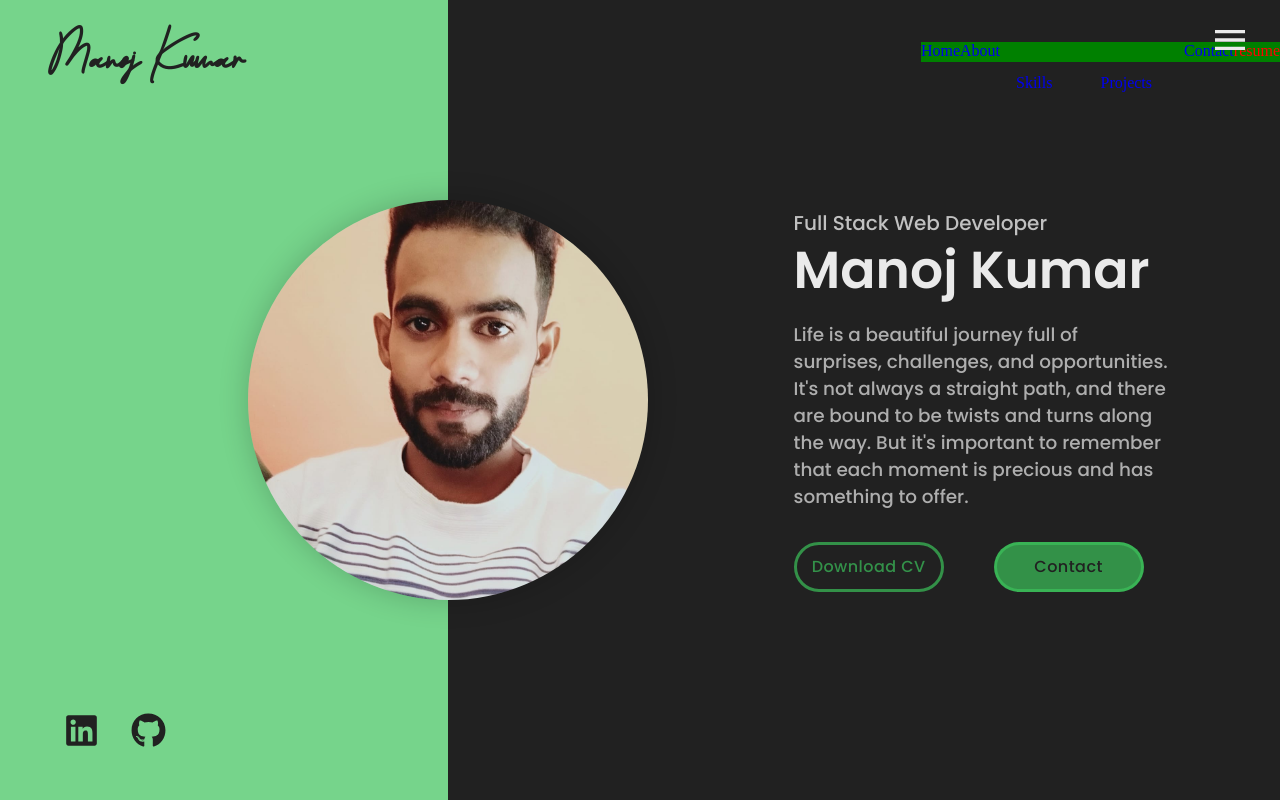
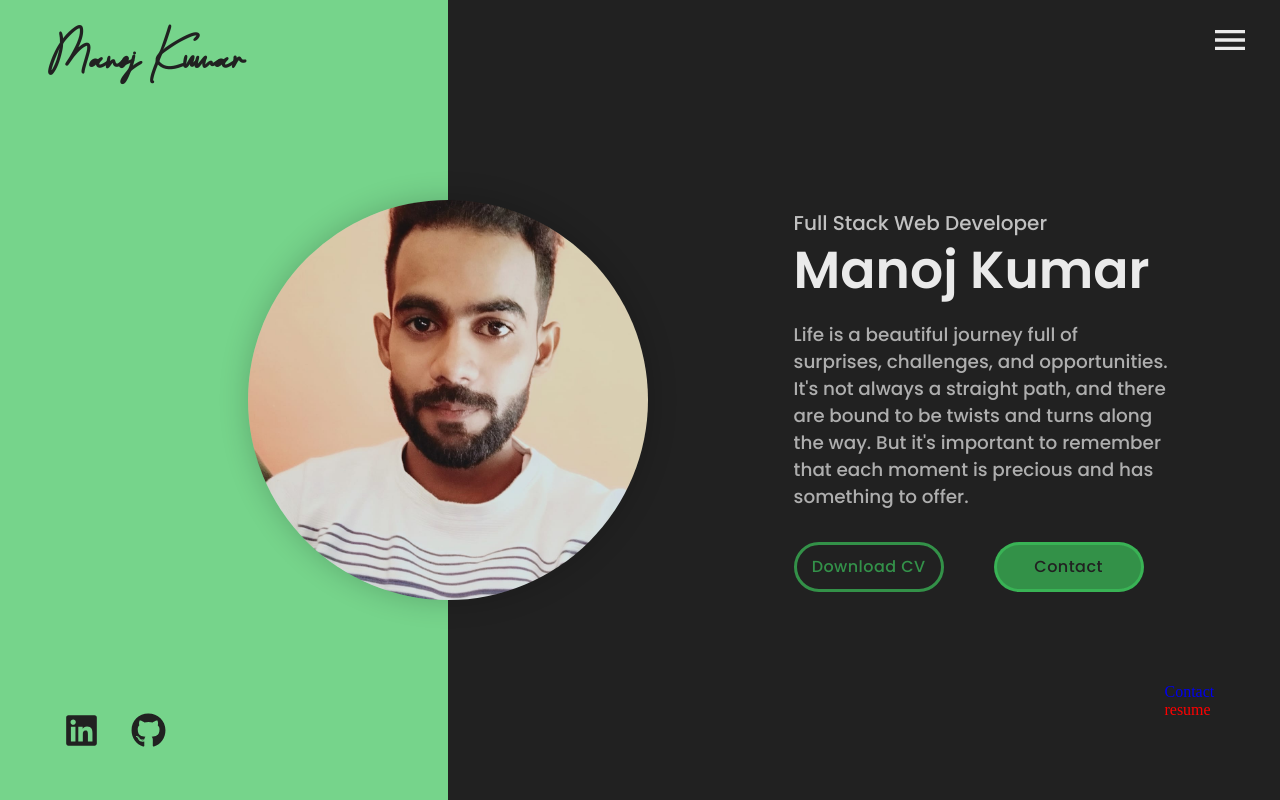
Before and after one commit to Manojbachhal/manojbachhal.github.io, a React (Create React App) app: page / in a window 1280 px wide. Shown: the top 800 px of the page. Built offline with nearby package versions, Linux system fonts and the light colour scheme; a web font is replaced by a local one.

Commit message:
Resume button About

```diff
--- a/src/components/Navbar/Navbar.js
+++ b/src/components/Navbar/Navbar.js
@@ -167,14 +167,7 @@ function Navbar() {
           />
         </div>
         {/* temp div for test cases  */}
-        <Box
-          style={{
-            display: "flex",
-            color: "red",
-            background: "green",
-            height: "20px",
-          }}
-        >
+        <Box>
           <NavLink className="nav-link home" to="/">
             Home
           </NavLink>
```
